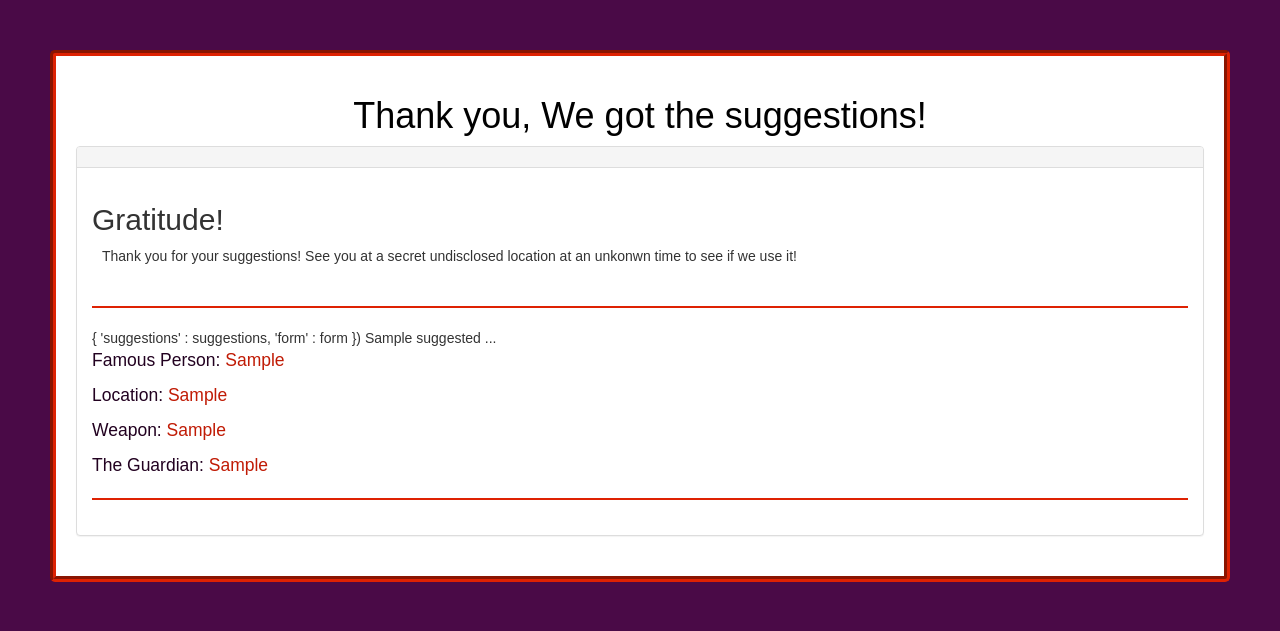
After one commit to ClJarvis/WhoseLineOnline, a Django app: page /thanks/ in a window 1280 px wide. The commit adds this page. Shown: the top 631 px of the page. Run offline with Django 3.2, Linux system fonts and the light colour scheme; tables that the repository leaves empty hold one stand-in row (values such as "Sample post"); some libraries are stand-ins or nearby versions.

Commit message:
adding thank you page.

```diff
--- a/onlineimprov/main_app/templates/index.html
+++ b/onlineimprov/main_app/templates/index.html
@@ -6,6 +6,7 @@
 <head>
 <meta charset="utf-8">
 <meta name="viewport" content="initial-scale=1, maximum-scale=5">
+<meta name="Description" content="We can't travel to do shows, So this your chance to send us suggestions for a remote show.">
 <link href="{% static 'bootstrap.min.css' %}" rel="stylesheet">
 <link rel="stylesheet" type="text/css" href="{% static 'Improv_style.css' %}" />
 
@@ -35,7 +36,7 @@
 		{% csrf_token %}
 		{{ form.as_p }}
 		<div class="suggestion_Button" text-align="center" >
-			<input type="submit" value="Submit Suggestions"  class="btn btn-primary btn-large btn-block" onClick='thankMsg()'/>
+			<input type="submit" value="Submit Suggestions"  class="btn btn-primary btn-large btn-block" /> <!--onClick='thankMsg()' removed from script-->
 		</div>
 	</form>
 
--- a/onlineimprov/main_app/templates/result.html
+++ b/onlineimprov/main_app/templates/result.html
@@ -6,7 +6,7 @@
 <head>
 <meta charset="utf-8">
 <meta name="viewport" content="initial-scale=1, maximum-scale=5">
-<meta name="Description" content="We can't travel to do shows, So this your chnage to send us suggestions for a remote show.">
+<meta name="Description" content="We can't travel to do shows, So this your chance to send us suggestions for a remote show.">
  <!--- ADD BOOTsRAP IF NEEDED SEE PDF P%& --->
 <link href="{% static 'bootstrap.min.css' %}" rel="stylesheet">
 <link rel="stylesheet" type="text/css" href="{% static 'Improv_style.css' %}" />
--- /dev/null
+++ b/onlineimprov/main_app/templates/thanks.html
@@ -0,0 +1,78 @@
+{% load static %}
+
+<!doctype html>
+
+<html lang="en">
+<head>
+<meta charset="utf-8">
+<meta name="viewport" content="initial-scale=1, maximum-scale=5">
+<meta name="Description" content="We can't travel to do shows, So this your chance to send us suggestions for a remote show.">
+ <!--- ADD BOOTsRAP IF NEEDED SEE PDF P%& --->
+<link href="{% static 'bootstrap.min.css' %}" rel="stylesheet">
+<link rel="stylesheet" type="text/css" href="{% static 'Improv_style.css' %}" />
+<title>Distance suggestions</title>
+ <script type="text/javascript" src="https://code.jquery.com/jquery-3.4.1.min.js"
+          integrity="sha256-CSXorXvZcTkaix6Yvo6HppcZGetbYMGWSFlBw8HfCJo="
+          crossorigin="anonymous"></script>
+</head>
+
+<body>
+
+
+	<div class="data-screen">
+		<div class="app-title">
+			<h1>Thank you, We got the suggestions!</h1>
+	</div>
+			<!--h3>Instructions</h3 -->
+
+		<!--Pick one from each column. -->
+
+	<div class="treasure panel panel-default">
+<div class="panel-heading">
+<h3 class="panel-title"></h3>
+</div>
+<div class="panel-body">
+
+
+
+<!-- Captain's Page ------->
+	<div class="pan el-body">
+
+			<h2>Gratitude!</h2>
+			<div class="instructions">
+				Thank you for your suggestions! See you at a secret undisclosed location at an unkonwn time to see if we use it!<br><br>
+			</div>	<!-- suggestions displays Here -->
+		<!--h1>Audience Suggestions</h1 -->
+<!--
+		{% for suggestion in suggestions %}
+			<p class="p"><span class="title">Famous Person:</span> {{ suggestion.famePerson }} <span class="subscript">suggested by {{ suggestion.audience }}</span></p>
+		{% endfor %}
+--->
+	<hr>
+		{% with suggestion=suggestions|random %}
+		{ 'suggestions' : suggestions, 'form' : form })
+			{{ suggestion.audience }} suggested ...
+
+			<p class="p"><span class="title">Famous Person:</span> {{ suggestion.famePerson }}</p>
+			<p class="p"><span class="title">Location:</span> {{ suggestion.place }}</p>
+
+			<p class="p"> <span class="title">Weapon: </span>{{ suggestion.weapon }} </p>
+
+
+			<p class="p"><span class="title">The Guardian:</span> {{ suggestion.guardian }} </p>
+		{% endwith %}
+<hr>
+
+
+	</div>
+
+
+
+ </div>
+</div>
+
+
+ <script type="text/javascript" src="http://ajax.googleapis.com/ajax/libs/jquery/1.10.2/jquery.min.js"></script>
+
+</body>
+</html>
--- a/onlineimprov/main_app/views.py
+++ b/onlineimprov/main_app/views.py
@@ -45,3 +45,8 @@ def result(request):
 		suggestions = Suggestion.objects.all()
 		form = SuggestionForm()
 		return render(request, 'result.html', { 'suggestions' : suggestions, 'form' : form })
+
+def thanks(request):
+		suggestions = Suggestion.objects.all()
+		form = SuggestionForm()
+		return render(request, 'thanks.html', { 'suggestions' : suggestions, 'form' : form })
--- a/onlineimprov/onlineimprov/urls.py
+++ b/onlineimprov/onlineimprov/urls.py
@@ -8,6 +8,8 @@ urlpatterns = [
     url(r'^', include('main_app.urls')), # see 24
     url(r'^post_url/$', views.post_suggestion, name='post_suggestion'),
     url(r'^result/$', views.result, name="result"),
+    url(r'^thanks/$', views.thanks, name="thanks"),
+
 ]
 
 
```
